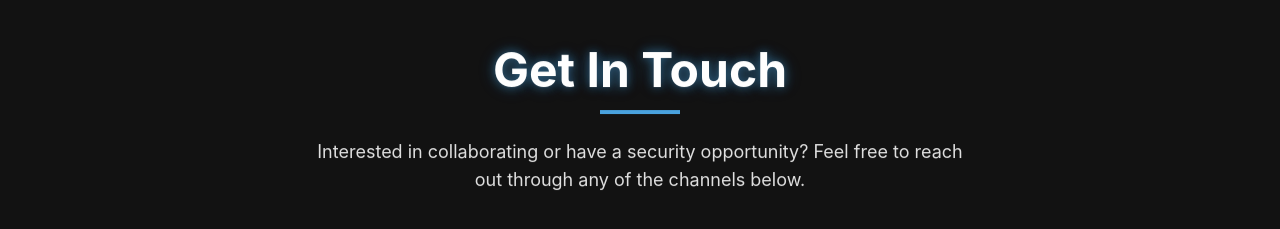
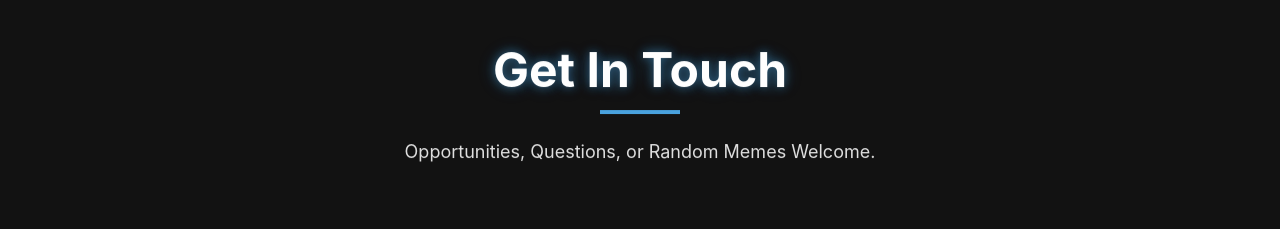
Before and after one commit to rish1keshh/rish1keshh.github.io, a React (Vite) app: page / in a window 1280 px wide. Shown: the part 7460-7689 px from the top of the page. Built offline with nearby package versions, Linux system fonts and the light colour scheme; no server answers.

Commit message:
Update contact message in Contact.jsx

```diff
--- a/src/sections/Contact.jsx
+++ b/src/sections/Contact.jsx
@@ -154,7 +154,7 @@ const Contact = () => {
           </h2>
           <div className="w-20 h-1 bg-gradient-to-r from-electric-blue to-cyan-bright mx-auto mb-6"></div>
           <p className="text-text-slate text-lg max-w-2xl mx-auto">
-            Interested in collaborating or have a security opportunity? Feel free to reach out through any of the channels below.
+            Opportunities, Questions, or Random Memes Welcome.
           </p>
         </div>
 
```
